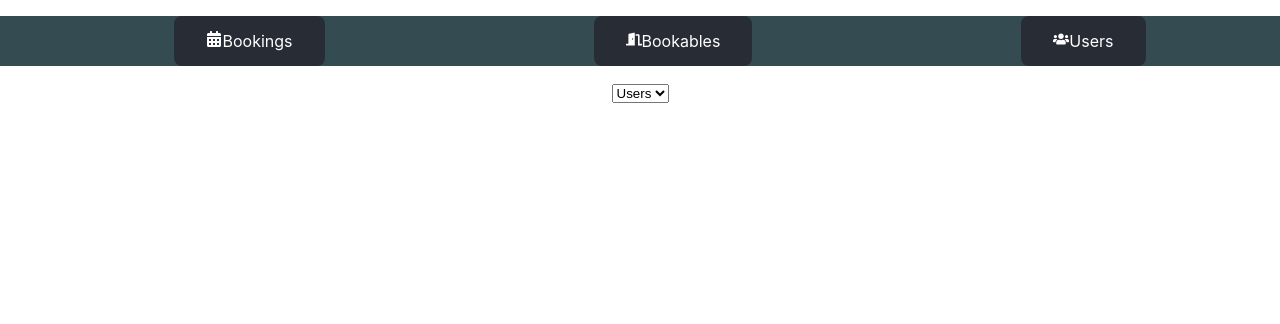
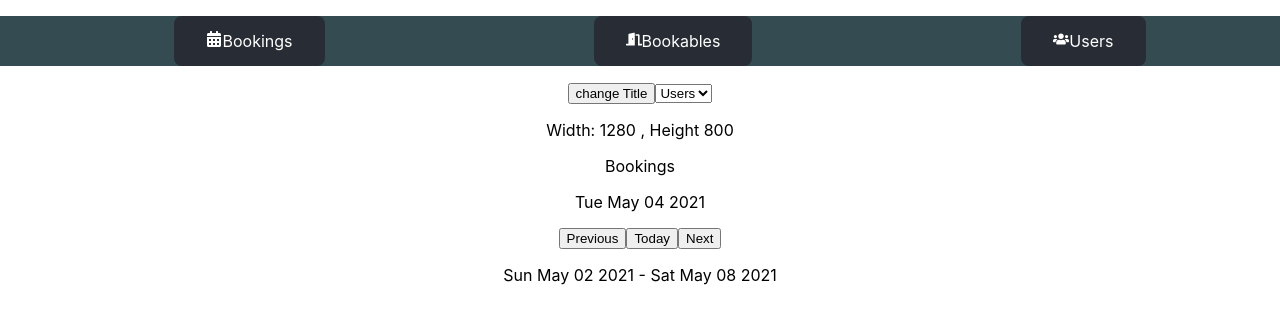
Before and after one commit to troias/booking-system, a React (Create React App) app: page /bookings in a window 1280 px wide. Shown: the top 324 px of the page. Built offline with nearby package versions, Linux system fonts and the light colour scheme.

Commit message:
useEffect

```diff
--- a/src/App.css
+++ b/src/App.css
@@ -32,6 +32,12 @@
 
 .selected {
   background-color: red;
+}
+
+.datePicker {
+  display: flex;
+  justify-content: center;
+
 }
 
 
--- a/src/App.js
+++ b/src/App.js
@@ -1,5 +1,6 @@
 
 import './App.css';
+import {useState, useEffect} from 'react'
 import { BrowserRouter as Router, Switch, Route, Link } from 'react-router-dom'
 import { FaCalendarAlt, FaDoorOpen, FaUsers } from 'react-icons/fa'
 import BookablesPage from './components/Bookables/BookablesPage'
@@ -7,7 +8,19 @@ import BookingsPage from './components/Bookings/BookingsPage'
 import UserPage from './components/Users/UserPage'
 import UserPicker from './components/Users/UserPicker'
 
+
 function App() {
+  const name = ["troy", "troias", "maximus"]
+  const [index, setIndex] = useState(0)
+
+  useEffect(() => {
+    document.title = name[index]
+  })
+
+  const updateHandler = () => {
+    setIndex(Math.floor(Math.random() * name.length))
+  }
+
   return (
     <Router>
       <div className="App">
@@ -37,7 +50,11 @@ function App() {
               </li>
             </ul>
           </nav>
+          <button onClick={updateHandler}>
+          change Title
+          </button>
           <UserPicker />
+          <WindowSize/>
         </header>
 
       <Switch>
@@ -53,4 +70,29 @@ function App() {
   );
 }
 
+const getSize = () => {
+  return {
+    width: window.innerWidth,
+    height: window.innerHeight
+  }
+}
+
+const WindowSize = () => {
+  const [ size, setSize ] = useState(getSize())
+
+
+  useEffect(()=> {
+    const handleResize = () => {
+      setSize(getSize())
+    }
+    window.addEventListener('resize', handleResize)
+
+    return () => {
+      window.removeEventListener('resize', handleResize)
+    }
+  }, [])
+  return <p>Width: {size.width} , Height {size.height}</p>
+
+}
+
 export default App;
--- a/src/components/Bookables/BookablesList.js
+++ b/src/components/Bookables/BookablesList.js
@@ -1,4 +1,4 @@
-import { useState, Fragment, useReducer } from 'react';
+import { Fragment, useReducer } from 'react';
 import { bookables } from '../../static.json';
 import { FaArrowRight } from "react-icons/fa";
 import  reducer  from './reducer'
--- a/src/components/Bookings/BookingsPage.js
+++ b/src/components/Bookings/BookingsPage.js
@@ -1,10 +1,11 @@
 import React from 'react'
-
+import WeekPicker from "./WeekPicker"
 
  const BookingsPage = () => {
     return (
         <div>
-
+          <p> Bookings</p>
+          <WeekPicker date={new Date()}/>
         </div>
     )
 }
--- /dev/null
+++ b/src/components/Bookings/WeekPicker.js
@@ -0,0 +1,29 @@
+import { useReducer } from "react"
+import reducer from './weekReducer'
+import { getWeek } from '../../utils/date-wrangler'
+
+const WeekPicker = ({ date }) => {
+    const [week, dispatch] = useReducer(reducer, date, getWeek)
+    return (
+        <div>
+            {week.date.toDateString()}
+            <p className="datePicker">
+                <button
+                    onClick={() => dispatch({ type: "PREV_WEEK" })}>
+                    Previous
+            </button>
+                <button
+                    onClick={() => dispatch({ type: "TODAY" })}>
+                    Today
+            </button>
+                <button
+                    onClick={() => dispatch({ type: "NEXT_WEEK" })}>
+                    Next
+            </button>
+            </p>
+            {week.start.toDateString()} - {week.end.toDateString()}
+        </div>
+    )
+}
+
+export default WeekPicker
--- /dev/null
+++ b/src/components/Bookings/weekReducer.js
@@ -0,0 +1,18 @@
+import { getWeek } from '../../utils/date-wrangler'
+
+const reducer = (state, action) => {
+    switch (action.type) {
+        case 'NEXT_WEEK':
+            return getWeek(state.date, 7)
+        case "PREV_WEEK":
+            return getWeek(state.date, -7)
+        case "TODAY":
+            return getWeek(new Date())
+        case "SET_DATE":
+            return getWeek(new Date(action.payload))
+        default:
+            throw new Error(`Unkown action type: ${action.type}`)
+    }
+}
+
+export default reducer
--- /dev/null
+++ b/src/utils/date-wrangler.js
@@ -0,0 +1,17 @@
+export const addDays = (date, daysToAdd) => {
+    const clone = new Date(date.getTime())
+    clone.setDate(clone.getDate() + daysToAdd)
+    return clone;
+}
+
+export const getWeek = (forDate, daysOffset = 0) => {
+
+    const date = addDays(forDate, daysOffset)
+    const day = date.getDay()
+
+    return {
+        date,
+        start: addDays(date, -day),
+        end: addDays(date, 6 - day)
+    }
+}
```
